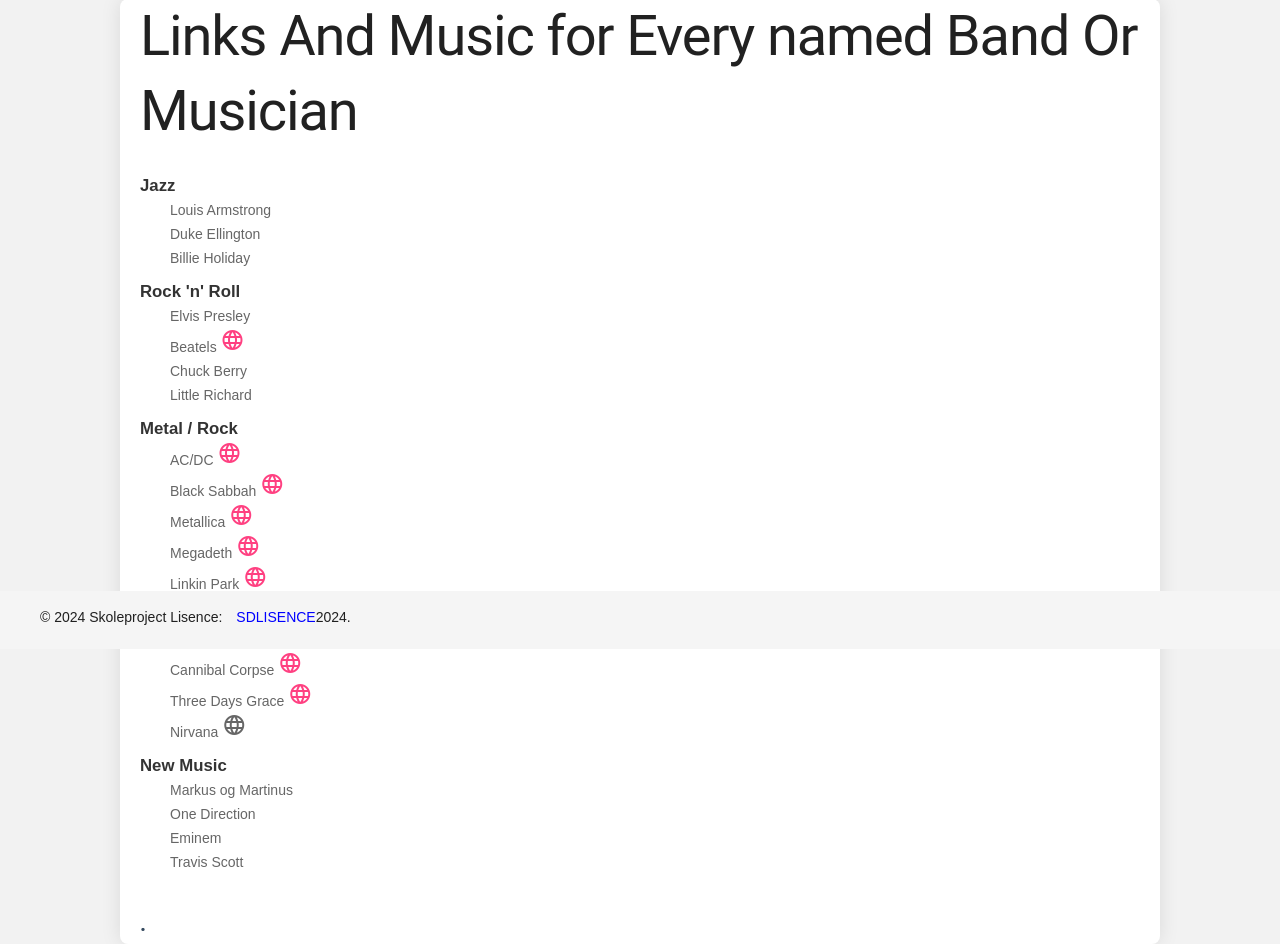
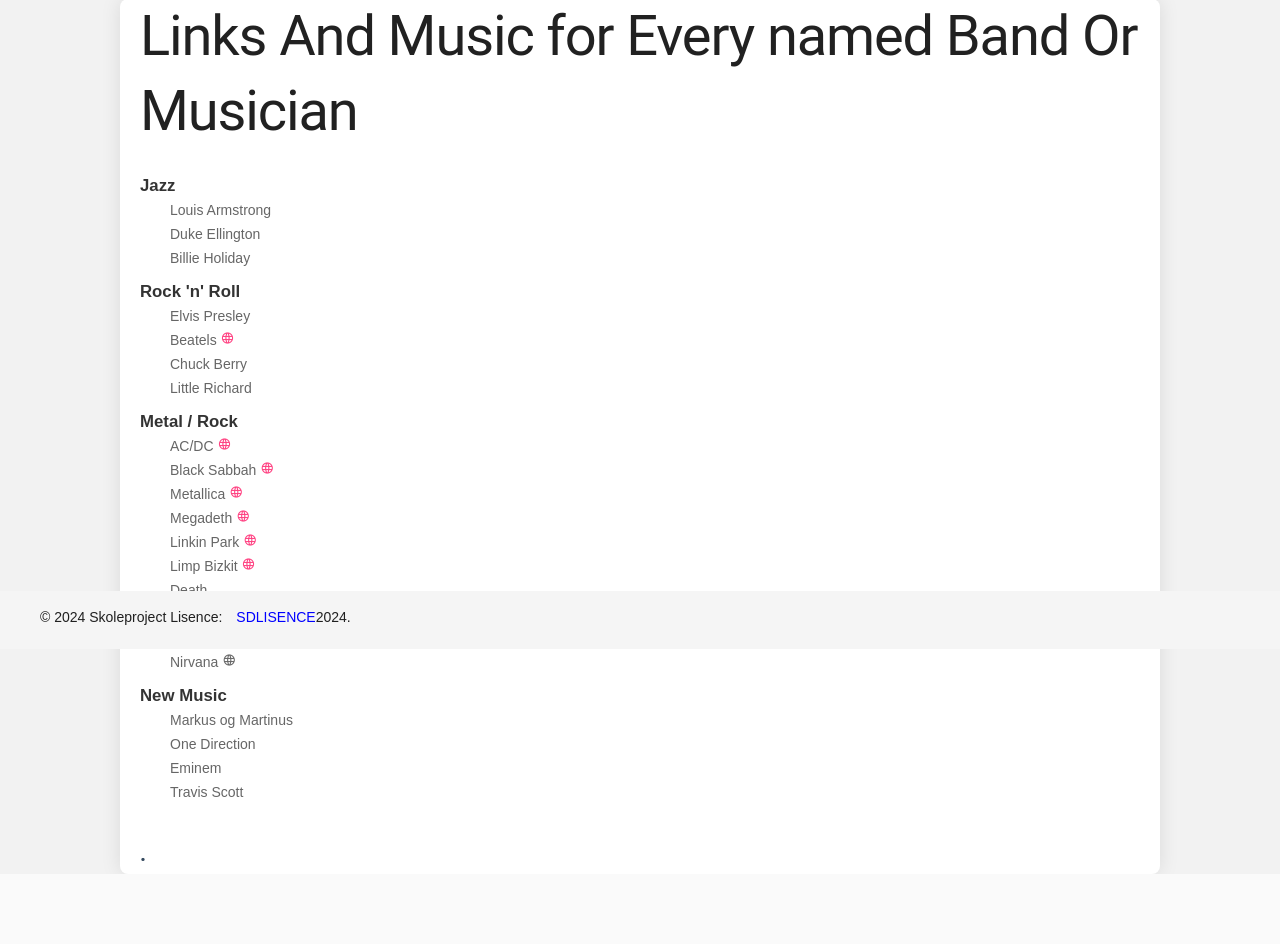
Before and after one commit to SpigrootDev/scool-project, a PHP site: page /linksnmusic.html in a window 1280 px wide. Shown: the part 151-1095 px from the top of the page. After the commit the page ends 1025 px from the top, so only its background shows below. Run offline with PHP 8.4, Linux system fonts and the light colour scheme.

Commit message:
Add files via upload

```diff
--- a/style.css
+++ b/style.css
@@ -203,3 +203,7 @@
   color: #666;
   padding-left: 10px;
 }
+
+.material-symbols-outlined{
+  font-size: 1em;
+}
```
